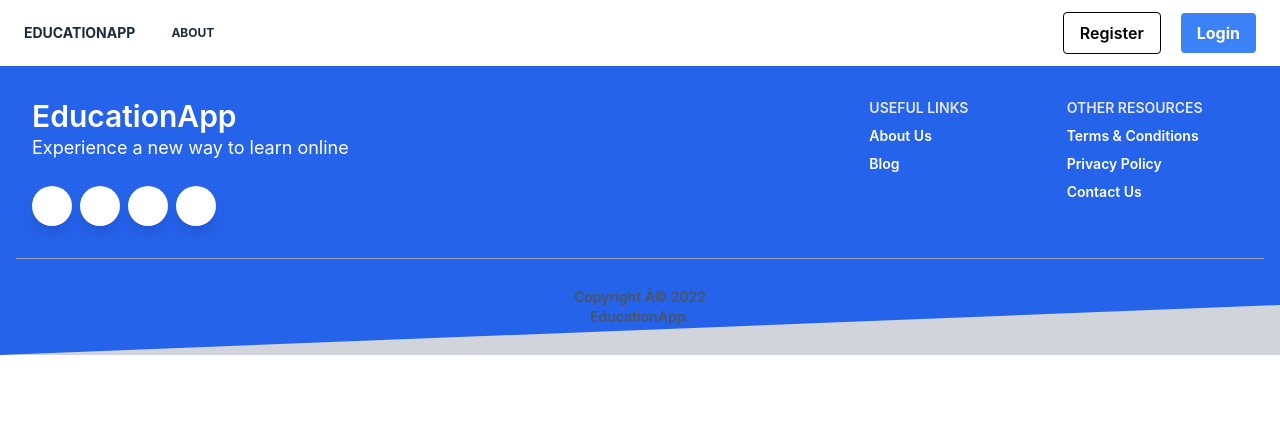
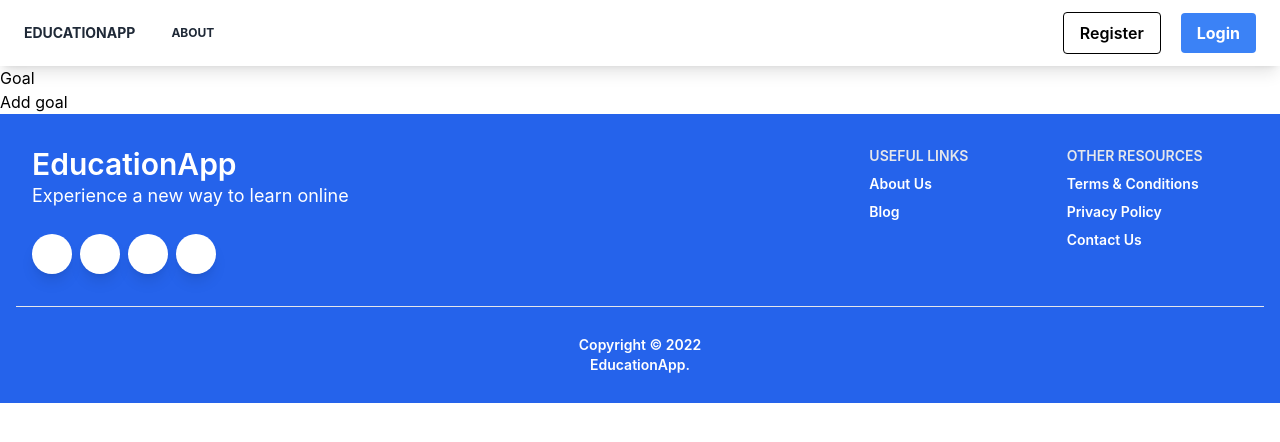
Before and after one commit to Wais1/education-app-fe, a React (Create React App) app: page /upload in a window 1280 px wide. Shown: the top 442 px of the page. Built offline with nearby package versions, Linux system fonts and the light colour scheme; no server answers.

Commit message:
added upload resource route

```diff
--- a/src/App.js
+++ b/src/App.js
@@ -7,6 +7,7 @@ import About from "./pages/About";
 import FooterSmall from "./components/FooterSmall";
 import Login from "./pages/Login";
 import Register from "./pages/Register";
+import UploadResource from "./pages/UploadResource";
 import './App.css';
 
 // Context API Implementation for User context
@@ -40,6 +41,7 @@ function App() {
           <Route path="about" element={<About />} />
           <Route path="login" element={<Login />} />
           <Route path="register" element={<Register />} />
+          <Route path="upload" element={<UploadResource />} />
         </Routes>
         <Footer />
         {/* <FooterSmall /> */}
--- a/src/components/Footer.jsx
+++ b/src/components/Footer.jsx
@@ -1,27 +1,15 @@
 import React from "react";
 import { Link } from "react-router-dom";
+import { FontAwesomeIcon } from "@fortawesome/react-fontawesome";
 
-export default function Footer() {
+
+function Footer() {
   return (
     <footer className="relative bg-blue-600 pt-8 pb-6">
       <div
         className="bottom-auto top-0 left-0 right-0 w-full pointer-events-none overflow-hidden -mt-20"
         style={{ height: "80px" }}
       >
-        <svg
-          className="absolute bottom-0 overflow-hidden"
-          xmlns="http://www.w3.org/2000/svg"
-          preserveAspectRatio="none"
-          version="1.1"
-          viewBox="0 0 2560 100"
-          x="0"
-          y="0"
-        >
-          <polygon
-            className="text-gray-300 fill-current"
-            points="2560 0 2560 100 0 100"
-          ></polygon>
-        </svg>
       </div>
       <div className="container mx-auto px-4">
         <div className="flex flex-wrap">
@@ -55,7 +43,7 @@ export default function Footer() {
                 className="bg-white text-gray-900 shadow-lg font-normal h-10 w-10 items-center justify-center align-center rounded-full outline-none focus:outline-none mr-2 p-3"
                 type="button"
               >
-                <i className="flex fab fa-github"></i>
+              <i className="fa-brands fa-twitter"></i>
               </button>
             </div>
           </div>
@@ -83,7 +71,6 @@ export default function Footer() {
                   Other Resources
                 </span>
                 <ul className="list-unstyled">
-
                   <li>
                     <a className="text-white hover:text-gray-200 font-semibold block pb-2 text-sm"
                         href="#">Terms & Conditions
@@ -100,16 +87,15 @@ export default function Footer() {
                     </a>
                   </li>
                 </ul>
-
               </div>
             </div>
           </div>
         </div>
-        <hr className="my-6 border-gray-400" />
+        <hr className="my-6 border-white-400" />
         <div className="flex flex-wrap items-center md:justify-between justify-center">
           <div className="w-full md:w-4/12 px-4 mx-auto text-center">
-            <div className="text-sm text-gray-600 font-semibold py-1">
-              Copyright Â© {new Date().getFullYear()}{" "}{" "}
+            <div className="text-sm text-white font-semibold py-1">
+              Copyright © {new Date().getFullYear()}{" "}{" "}
               <Link to="/">
                 <p className="text-gray-200 hover:text-gray-900"> </p>
                 EducationApp
@@ -121,3 +107,6 @@ export default function Footer() {
     </footer>
   );
 }
+
+
+export default Footer
--- a/src/pages/Content.jsx
+++ b/src/pages/Content.jsx
@@ -24,13 +24,14 @@ function Content() {
   // }, [user, navigate])
 
   // Check for user login for button
+  // Should separate these functions
   const protectRoute = () => {
     if(!user) {
       navigate('/login')
+    } else {
+      navigate('/upload')
     }
   }
-
-
   return (
     // Top and bottom margin here
     <div className="body-bg min-h-screen pt-12 pb-6 px-2 md:px-0 ">
--- /dev/null
+++ b/src/pages/UploadResource.jsx
@@ -0,0 +1,48 @@
+import { useState } from 'react'
+
+function UploadResource() {
+    const [text, setText] = useState('')
+    const [message, setMessage] = useState('')
+    const [isError, setIsError] = useState(false)
+    const [isSuccess, setIsSuccess] = useState(false)
+
+    async function createResource(userData) {
+        try {
+            // await authService.login(userData)
+
+            // // If success,ful put user in data
+            // dispatch({
+            //     type: 'LOGIN',
+            //     payload: userData
+            // })
+        } catch (error) {
+            // look for errors
+            const message = (error.response && error.response.data && error.response.data.message || error.message || error.toString())
+            setMessage(message)
+            setIsError(true)
+        }
+    }
+
+    const onSubmit = e => {
+        e.preventDefault()
+
+        // Can do this as async await call to contentService
+        // dispatch(createGoal({text}))
+    }
+  return (
+    <section className='form'>
+        <form onSubmit={onSubmit}>
+            <div className="form-group">
+                <label htmlFor="text">Goal</label>
+                <input type="text" name='text' id='text' value={text} onChange={(e) => setText(e.target.value)}/>
+            </div>
+            <div className="form-group">
+                <button className="btn btn-block" type='submit'>
+                    Add goal
+                </button>
+            </div>
+        </form>
+    </section>
+  )
+}
+export default UploadResource
```
